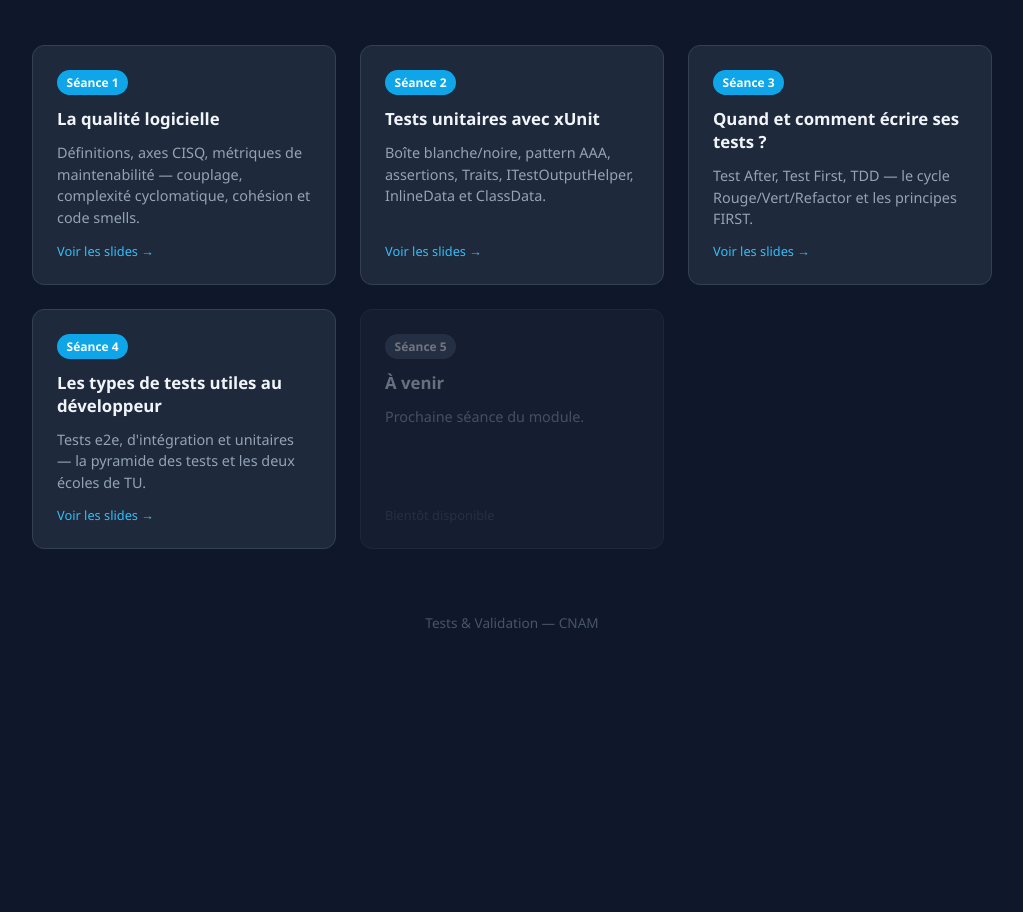
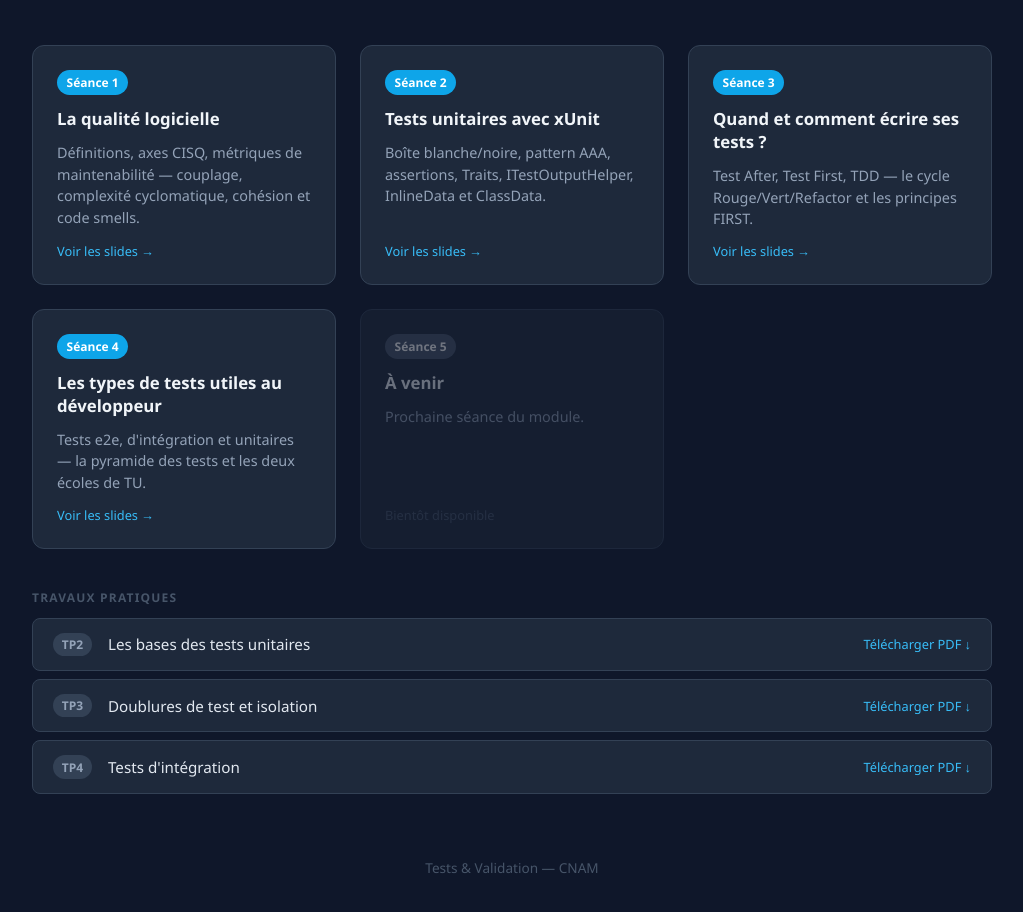
Before and after one commit to edouard-mangel/Tests-Validation, a plain HTML site: page landing/index.html in a window 1280 px wide. Shown: the part 138-1050 px from the top of the page, without its empty margins (128-1151 px from the left). Before the commit the page ends 818 px from the top, so only its background shows below. Drawn offline with Linux system fonts and the light colour scheme.

Commit message:
Add TP PDF download links to landing page

```diff
--- a/landing/index.html
+++ b/landing/index.html
@@ -114,6 +114,58 @@
       color: #475569;
     }
 
+    .section-label {
+      width: 100%;
+      max-width: 960px;
+      font-size: 0.75rem;
+      font-weight: 600;
+      text-transform: uppercase;
+      letter-spacing: 0.1em;
+      color: #475569;
+      margin-top: 2.5rem;
+      margin-bottom: 0.75rem;
+    }
+
+    .tp-list {
+      width: 100%;
+      max-width: 960px;
+      display: flex;
+      flex-direction: column;
+      gap: 0.5rem;
+    }
+
+    .tp-link {
+      display: flex;
+      align-items: center;
+      gap: 1rem;
+      padding: 0.875rem 1.25rem;
+      background: #1e293b;
+      border: 1px solid #334155;
+      border-radius: 8px;
+      text-decoration: none;
+      color: #e2e8f0;
+      font-size: 0.95rem;
+      transition: border-color 0.2s;
+    }
+
+    .tp-link:hover { border-color: #38bdf8; }
+
+    .tp-num {
+      font-size: 0.75rem;
+      font-weight: 600;
+      padding: 0.2rem 0.55rem;
+      border-radius: 999px;
+      background: #334155;
+      color: #94a3b8;
+      white-space: nowrap;
+    }
+
+    .tp-download {
+      margin-left: auto;
+      font-size: 0.8rem;
+      color: #38bdf8;
+    }
+
     footer {
       margin-top: 4rem;
       color: #475569;
@@ -188,6 +240,30 @@
 
   </div>
 
+  <p class="section-label">Travaux pratiques</p>
+
+  <div class="tp-list">
+
+    <a href="./tp/tp2.pdf" class="tp-link" download>
+      <span class="tp-num">TP2</span>
+      <span>Les bases des tests unitaires</span>
+      <span class="tp-download">Télécharger PDF ↓</span>
+    </a>
+
+    <a href="./tp/tp3.pdf" class="tp-link" download>
+      <span class="tp-num">TP3</span>
+      <span>Doublures de test et isolation</span>
+      <span class="tp-download">Télécharger PDF ↓</span>
+    </a>
+
+    <a href="./tp/tp4.pdf" class="tp-link" download>
+      <span class="tp-num">TP4</span>
+      <span>Tests d'intégration</span>
+      <span class="tp-download">Télécharger PDF ↓</span>
+    </a>
+
+  </div>
+
   <footer>
     Tests &amp; Validation — CNAM
   </footer>
```
Also changed, not shown: .github/workflows/deploy.yml.
